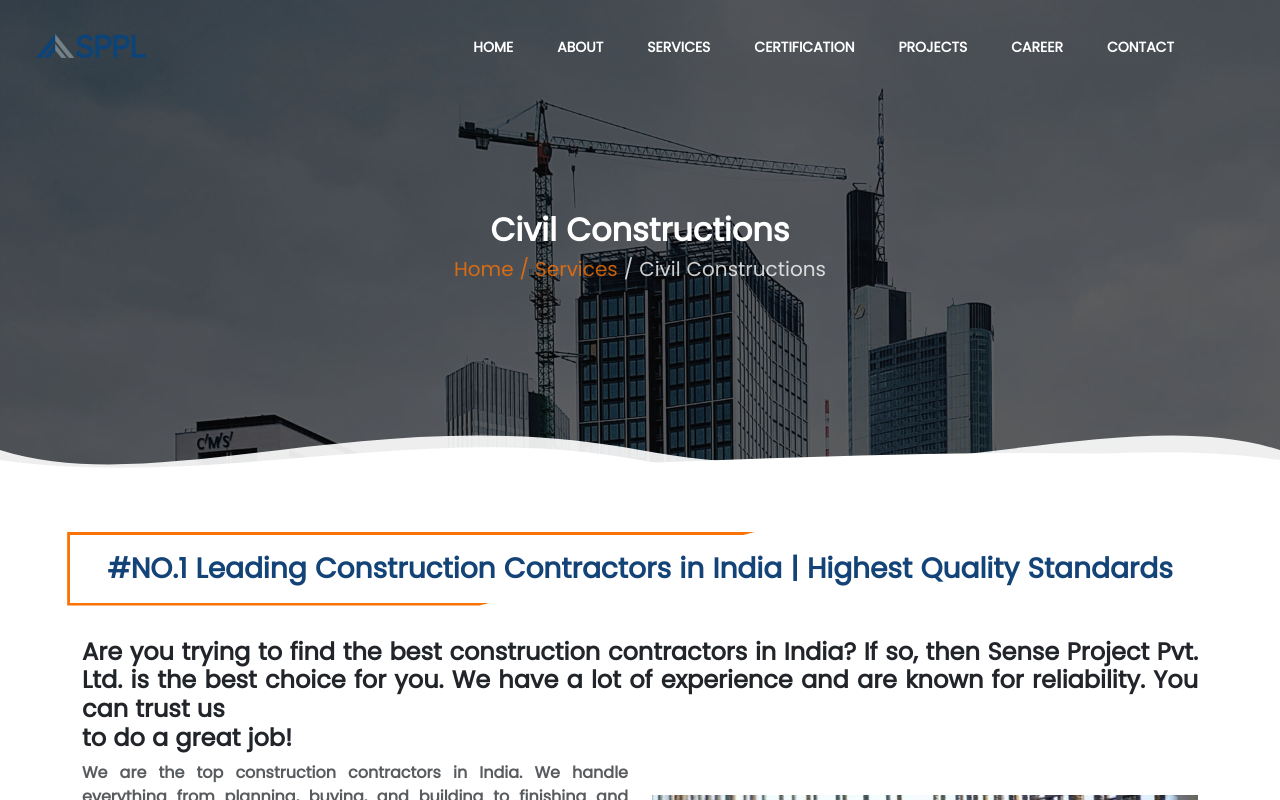
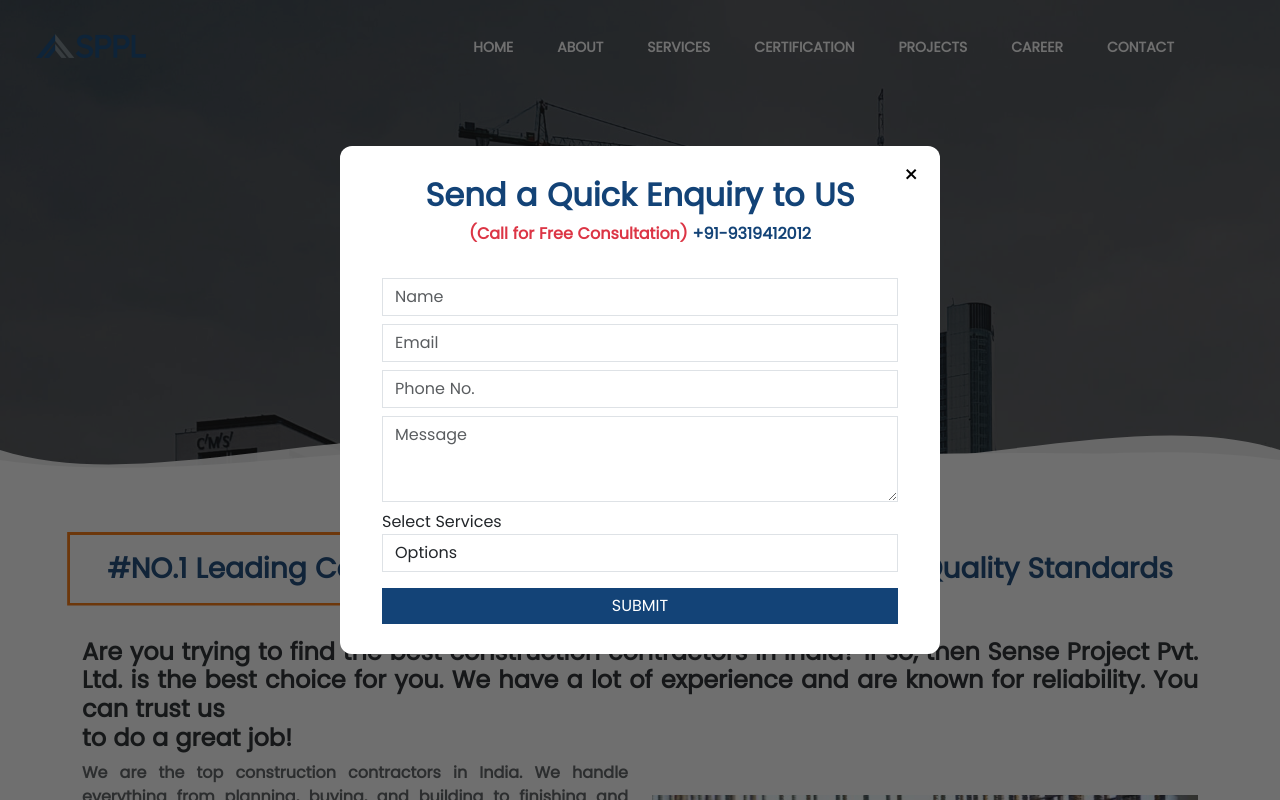
Before and after one commit to deke-r/senseProjectsNextJs, a Next.js app: page /construction-contractors-in-india in a window 1280 px wide. Shown: the top 800 px of the page. Built offline with nearby package versions, Linux system fonts and the light colour scheme.

Commit message:
pop up form added

```diff
--- a/app/layout.js
+++ b/app/layout.js
@@ -7,6 +7,7 @@ import '@fortawesome/fontawesome-free/css/all.min.css';
 
 import Bootstrap from '../utils/Bootstrap';
 import Footer from '@/components/Footer';
+import PopupForm from '@/components/PopupForm';
 
 
 export default function RootLayout({ children }) {
@@ -15,6 +16,7 @@ export default function RootLayout({ children }) {
       <body className="d-flex flex-column min-vh-100">
         {/* <TawkToWidget/> */}
         <Bootstrap />
+        <PopupForm/>
         {/* <TopBar/> */}
         {/* <Navbar /> */}
         <main className="flex-grow-1">
--- a/app/page.js
+++ b/app/page.js
@@ -69,13 +69,13 @@ import AwardWinning from '../components/AwardWinning'
 import OurClients from '../components/OurClients'
 import Testimonials from '../components/Testimonials'
 import PanIndia from '../components/PanIndia'
-import PopupForm from '@/components/PopupForm';
+
 
 
 export default function HomePage() {
   return (
     <>
-    <PopupForm/>
+
       <div className="banner-top">
         <Carosuel />
         <div className="video-overlay"></div>
```
